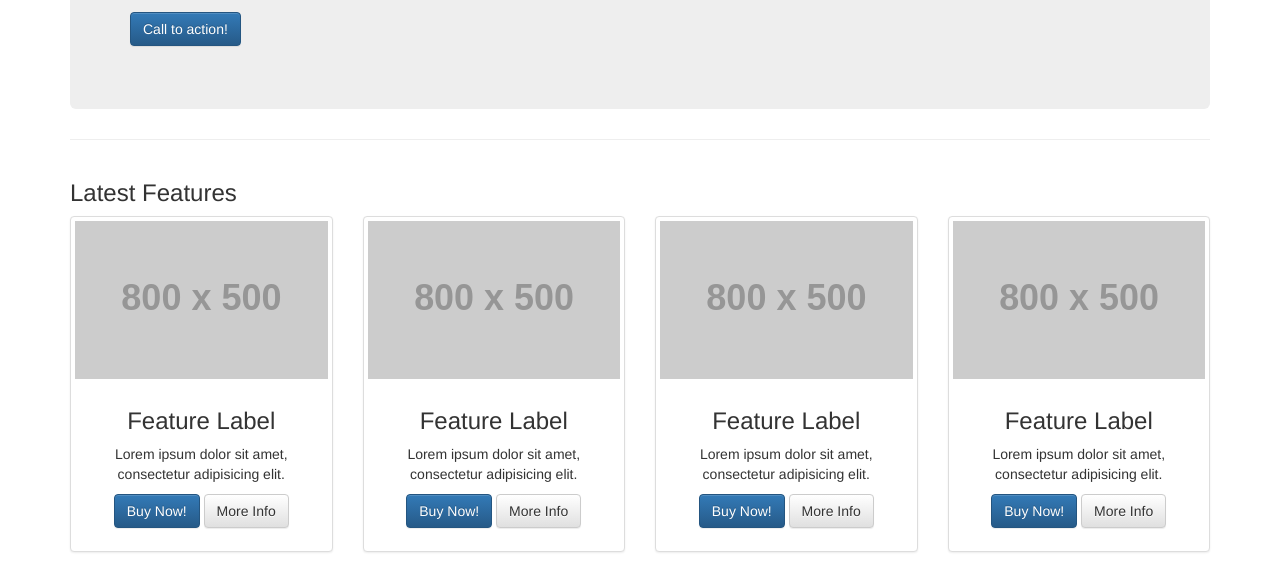
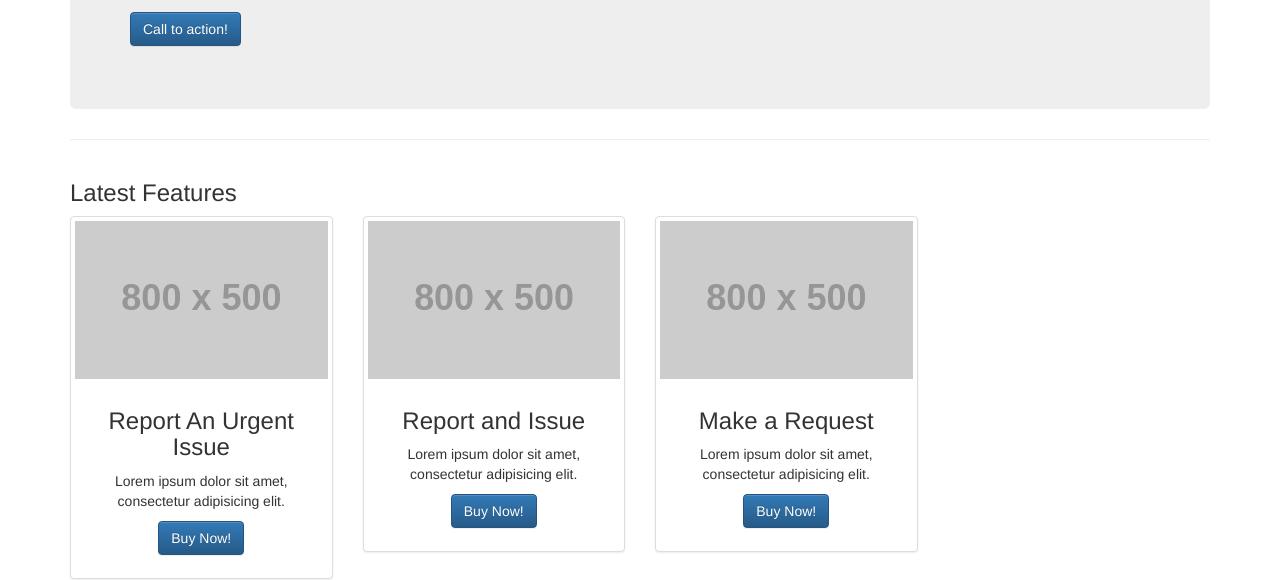
Before and after one commit to RHLTechnology/Report, a plain HTML site: page index.html in a window 1280 px wide. Shown: the part 400-980 px from the top of the page. Drawn offline with nearby package versions, Linux system fonts and the light colour scheme; placeholder pictures from the web are drawn by us.

Commit message:
webpage change

```diff
--- a/index.html
+++ b/index.html
@@ -94,10 +94,10 @@
                 <div class="thumbnail">
                     <img src="http://placehold.it/800x500" alt="">
                     <div class="caption">
-                        <h3>Feature Label</h3>
+                        <h3>Report An Urgent Issue</h3>
                         <p>Lorem ipsum dolor sit amet, consectetur adipisicing elit.</p>
                         <p>
-                            <a href="#" class="btn btn-primary">Buy Now!</a> <a href="#" class="btn btn-default">More Info</a>
+                            <a href="#" class="btn btn-primary">Buy Now!</a>
                         </p>
                     </div>
                 </div>
@@ -107,10 +107,10 @@
                 <div class="thumbnail">
                     <img src="http://placehold.it/800x500" alt="">
                     <div class="caption">
-                        <h3>Feature Label</h3>
+                        <h3>Report and Issue</h3>
                         <p>Lorem ipsum dolor sit amet, consectetur adipisicing elit.</p>
                         <p>
-                            <a href="#" class="btn btn-primary">Buy Now!</a> <a href="#" class="btn btn-default">More Info</a>
+                            <a href="#" class="btn btn-primary">Buy Now!</a>
                         </p>
                     </div>
                 </div>
@@ -120,23 +120,10 @@
                 <div class="thumbnail">
                     <img src="http://placehold.it/800x500" alt="">
                     <div class="caption">
-                        <h3>Feature Label</h3>
+                        <h3>Make a Request</h3>
                         <p>Lorem ipsum dolor sit amet, consectetur adipisicing elit.</p>
                         <p>
-                            <a href="#" class="btn btn-primary">Buy Now!</a> <a href="#" class="btn btn-default">More Info</a>
-                        </p>
-                    </div>
-                </div>
-            </div>
-
-            <div class="col-md-3 col-sm-6 hero-feature">
-                <div class="thumbnail">
-                    <img src="http://placehold.it/800x500" alt="">
-                    <div class="caption">
-                        <h3>Feature Label</h3>
-                        <p>Lorem ipsum dolor sit amet, consectetur adipisicing elit.</p>
-                        <p>
-                            <a href="#" class="btn btn-primary">Buy Now!</a> <a href="#" class="btn btn-default">More Info</a>
+                            <a href="#" class="btn btn-primary">Buy Now!</a>
                         </p>
                     </div>
                 </div>
```
